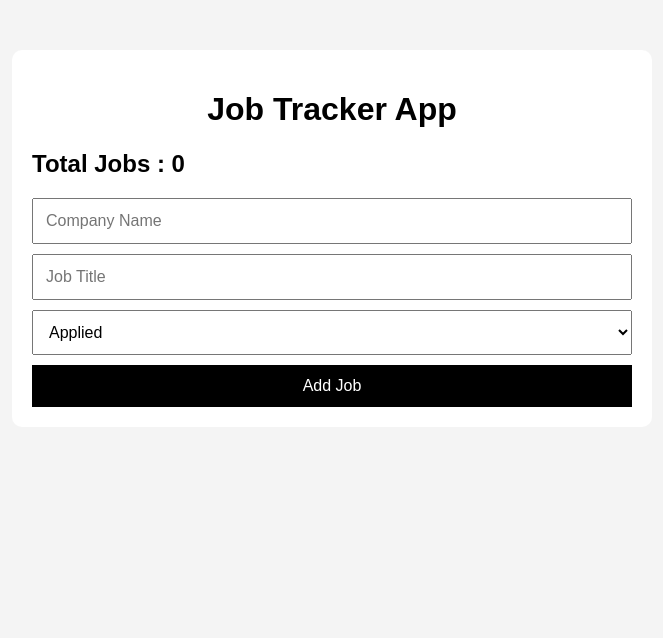
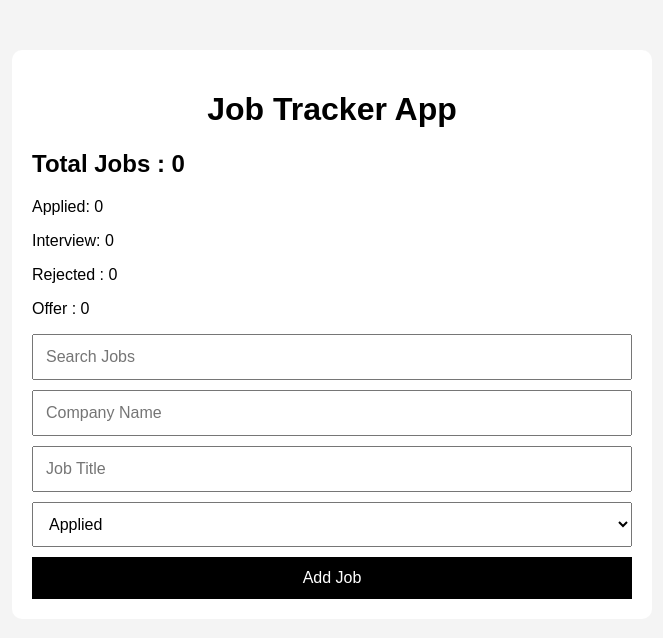
Before and after one commit to klvnclay27/job-tracker-app, a React (Vite) app: page / in a window 1280 px wide. Shown: the top 638 px of the page, without its empty margins (308-971 px from the left). Built offline with nearby package versions, Linux system fonts and the light colour scheme.

Commit message:
Added job status counters

```diff
--- a/src/App.jsx
+++ b/src/App.jsx
@@ -5,6 +5,7 @@ function App() {
   const [company, setCompany] = useState("");
   const [title, setTitle] = useState("");
   const [status, setStatus] = useState("Applied");
+  const [search, setSearch] = useState("");
   const [editingIndex, setEditingIndex] = useState(null);
   const [jobs, setJobs] = useState(() => {
     const savedJobs = localStorage.getItem("jobs");
@@ -58,12 +59,36 @@ function App() {
     setEditingIndex(index);
   };
 
+  const filteredJobs = jobs.filter((job) =>
+    job.company.toLowerCase().includes(search.toLowerCase()),
+  );
+
+  const appliedJobs = jobs.filter((job) => job.status === "Applied");
+
+  const interviewJobs = jobs.filter((job) => job.status === "Interview");
+
+  const rejectedJobs = jobs.filter((job) => job.status === "Rejected");
+
+  const offerJobs = jobs.filter((job) => job.status === "Offer");
+
   return (
     <div className="app">
       <h1>Job Tracker App</h1>
       <h2>Total Jobs : {jobs.length}</h2>
 
+      <p>Applied: {appliedJobs.length}</p>
+      <p>Interview: {interviewJobs.length}</p>
+      <p>Rejected : {rejectedJobs.length}</p>
+      <p>Offer : {offerJobs.length}</p>
+
       <div className="job-form">
+        <input
+          type="text"
+          placeholder="Search Jobs"
+          value={search}
+          onChange={(e) => setSearch(e.target.value)}
+        />
+
         <input
           type="text"
           placeholder="Company Name"
@@ -88,7 +113,7 @@ function App() {
         <button onClick={handleAddJob}>Add Job</button>
       </div>
       <div className="job-list">
-        {jobs.map((job, index) => (
+        {filteredJobs.map((job, index) => (
           <JobCard
             key={index}
             job={job}
```
